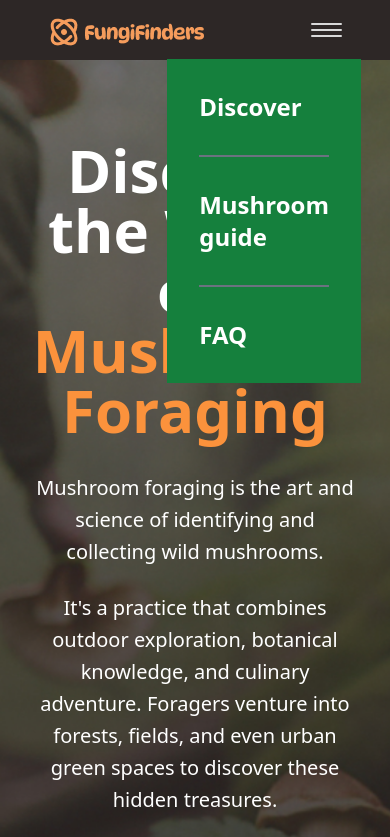
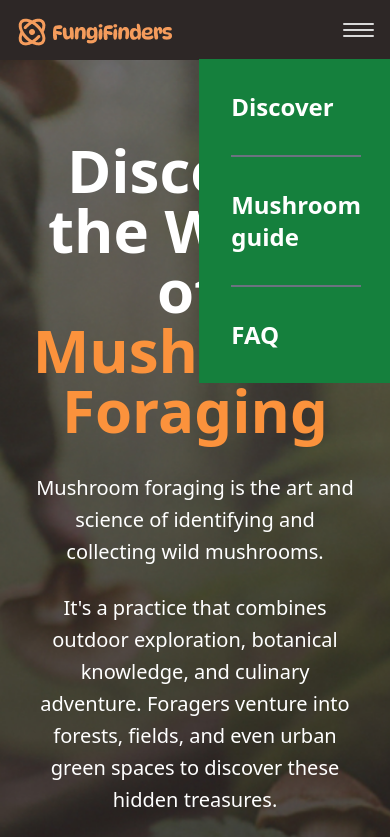
Before and after one commit to NimraQasim/FungiFinder, a website: page index.html in a window 390 px wide. Shown: the top 837 px of the page. Drawn offline with nearby package versions, Linux system fonts and the light colour scheme.

Commit message:
first commit

```diff
--- a/index.html
+++ b/index.html
@@ -13,7 +13,7 @@
 </head>
 
 <body class="bg-[#2D2726] ">
-  <div class="flex items-center justify-between px-12 ">
+  <div class="flex items-center justify-between px-4 md:px-12 ">
     <img class="pt-4 pb-3 " src="img/heading.png" alt="img">
     <div class="md:flex hidden  gap-8 text-[#CBC9C9] pt-[22px] pb-[18px]">
       <p class="font-semibold text-base leading-5 font-sans cursor-pointer">Discover</p>
```
